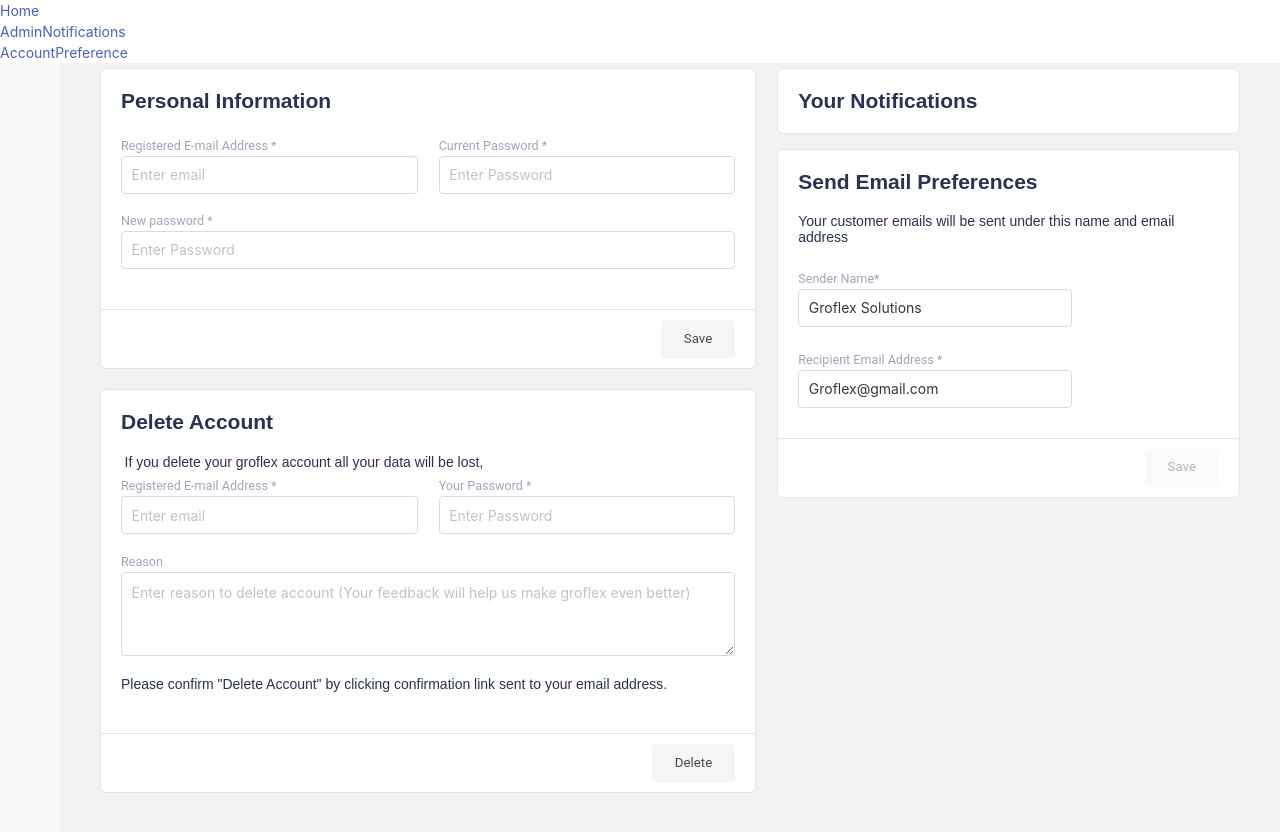
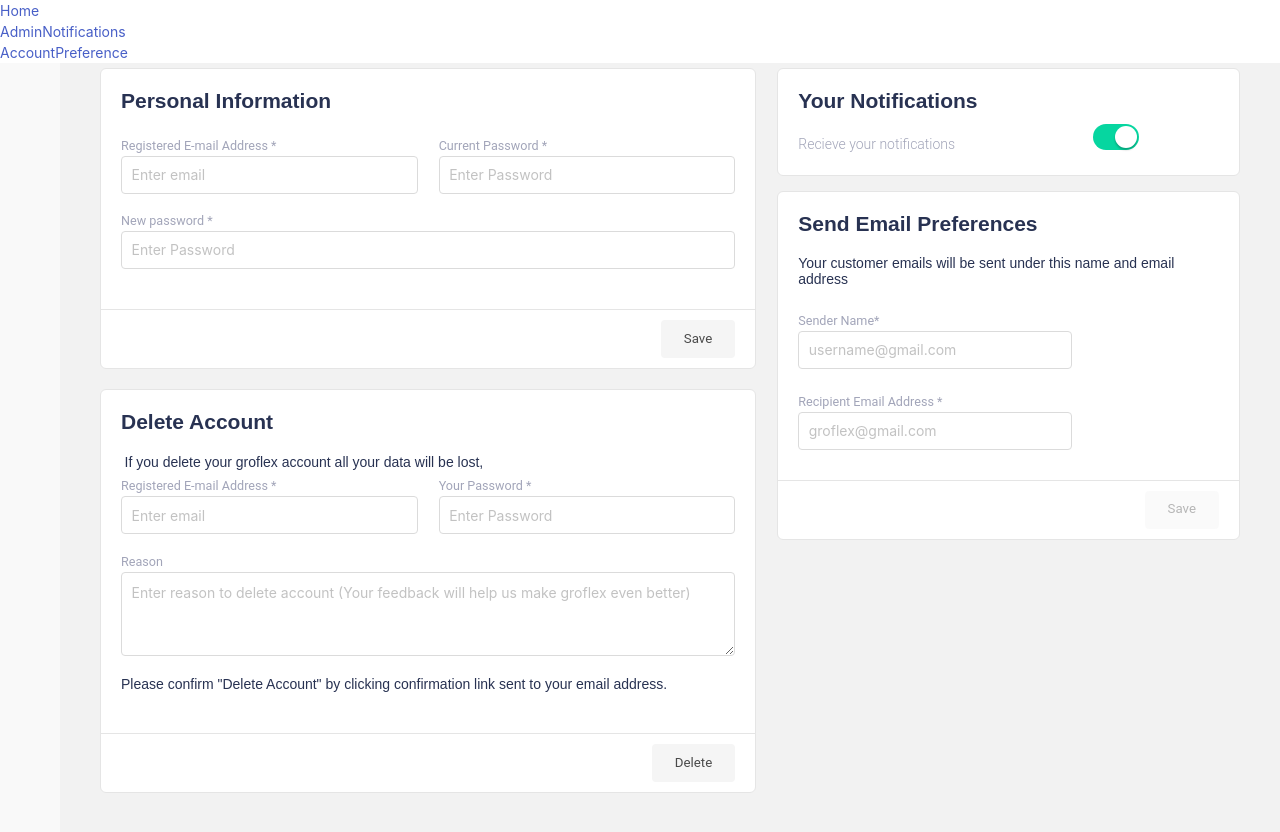
Before and after one commit to ridaarif98/groflex, a React (Create React App) app: page /AccountPreference in a window 1280 px wide. Shown: the top 832 px of the page. Built offline with nearby package versions, Linux system fonts and the light colour scheme.

Commit message:
Add switch

```diff
--- a/src/pages/AccountPreferences.js
+++ b/src/pages/AccountPreferences.js
@@ -3,6 +3,7 @@ import { Input } from '../components/input/Input';
 import { Button } from '../components/button/Button';
 import { TextArea } from '../components/textarea/TextArea';
 import { AdvancedCard } from '../components/cards/AdvancedCard';
+import { Switch } from '../components/switch/Switch';
 
 function ChangePassword() {
   return (
@@ -128,7 +129,15 @@ function NotificationsPreference() {
   return (
     <div className="column is-5">
       <AdvancedCard type={'s-card'}>
-        <h3 className="title is-4 is-bold">Your Notifications</h3>
+        <div className="columns is-multiline">
+          <div className="column is-8">
+            <h3 className="title is-4 is-bold">Your Notifications</h3>
+            <p>Recieve your notifications</p>
+          </div>
+          <div className="column is-4 m-t-35">
+            <Switch isSuccess checked={true}></Switch>
+          </div>
+        </div>
       </AdvancedCard>
       <div className="m-t-15" />
       <form>
@@ -156,7 +165,6 @@ function NotificationsPreference() {
                     className="input"
                     name="sender-name"
                     placeholder="username@gmail.com"
-                    value={'Groflex Solutions'}
                     required
                   />
                 </div>
@@ -171,7 +179,6 @@ function NotificationsPreference() {
                     className="input"
                     name="email"
                     placeholder="groflex@gmail.com"
-                    value={'Groflex@gmail.com'}
                     required
                   />
                 </div>
```
